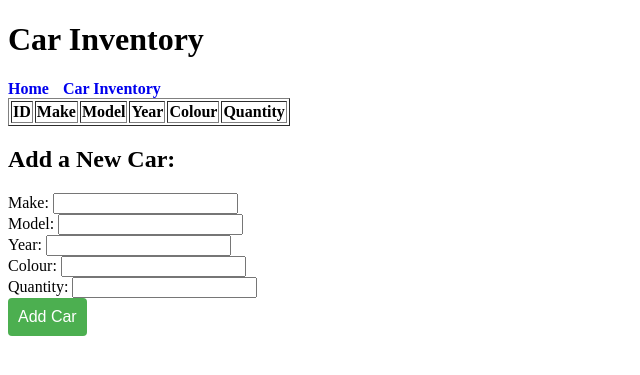
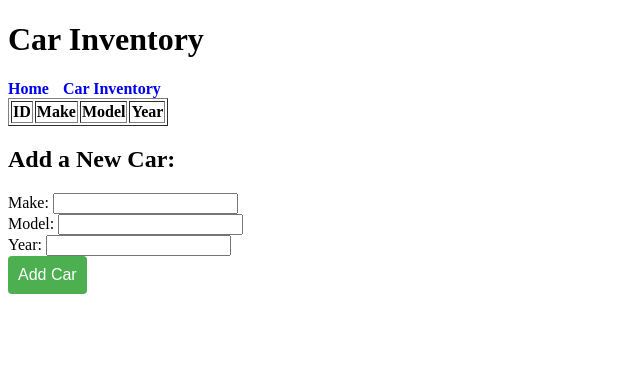
Before and after one commit to AndrewHulme88/Inventory-App, a Node server app: page /cars in a window 1280 px wide. Shown: the top 375 px of the page, without its empty margins (0-640 px from the left). Run offline with Node 20, Linux system fonts and the light colour scheme; data that the repository does not hold is empty.

Commit message:
Removed colour and quantity columns from database, and updated controller and views to reflect this.

```diff
--- a/controllers/carController.js
+++ b/controllers/carController.js
@@ -11,11 +11,11 @@ exports.viewCars = async (req, res) => {
 };
 
 exports.addCar = async (req, res) => {
-  const { make, model, year, colour, quantity } = req.body;
+  const { make, model, year } = req.body;
   try {
     const result = await pool.query(
-      'INSERT INTO cars (make, model, year, colour, quantity) VALUES ($1, $2, $3, $4, $5) RETURNING *',
-      [make, model, year, colour, quantity]
+      'INSERT INTO cars (make, model, year) VALUES ($1, $2, $3) RETURNING *',
+      [make, model, year]
     );
     res.status(201).json(result.rows[0]);
   } catch (err) {
--- a/views/cars.ejs
+++ b/views/cars.ejs
@@ -20,8 +20,6 @@
         <th>Make</th>
         <th>Model</th>
         <th>Year</th>
-        <th>Colour</th>
-        <th>Quantity</th>
       </tr>
       <% cars.forEach(car => { %>
         <tr>
@@ -29,8 +27,6 @@
           <td><%= car.make %></td>
           <td><%= car.model %></td>
           <td><%= car.year %></td>
-          <td><%= car.colour %></td>
-          <td><%= car.quantity %></td>
         </tr>
       <% }); %>
     </table>
@@ -46,12 +42,6 @@
       <label for="year">Year:</label>
       <input type="number" name="year" required><br>
 
-      <label for="colour">Colour:</label>
-      <input type="text" name="colour"><br>
-
-      <label for="quantity">Quantity:</label>
-      <input type="number" name="quantity" required><br>
-
       <button type="submit">Add Car</button>
     </form>
   </body>
```
